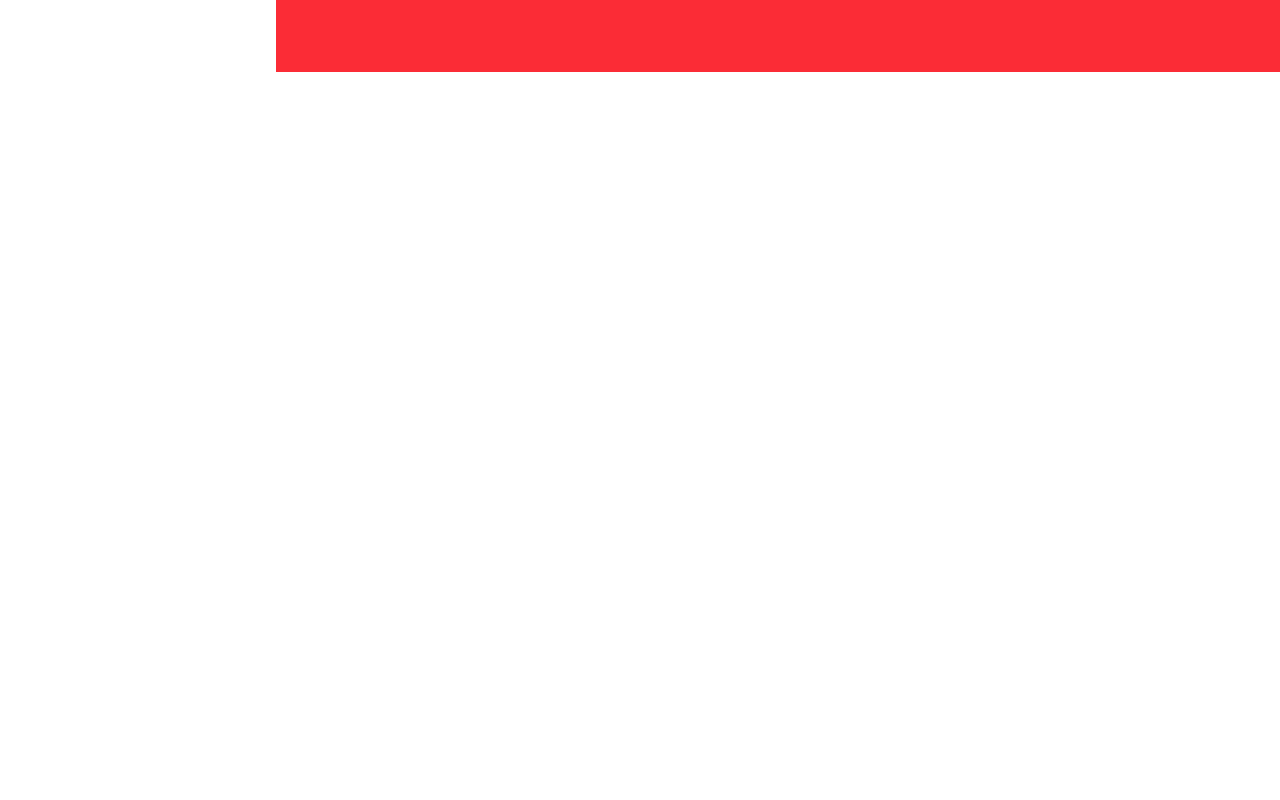
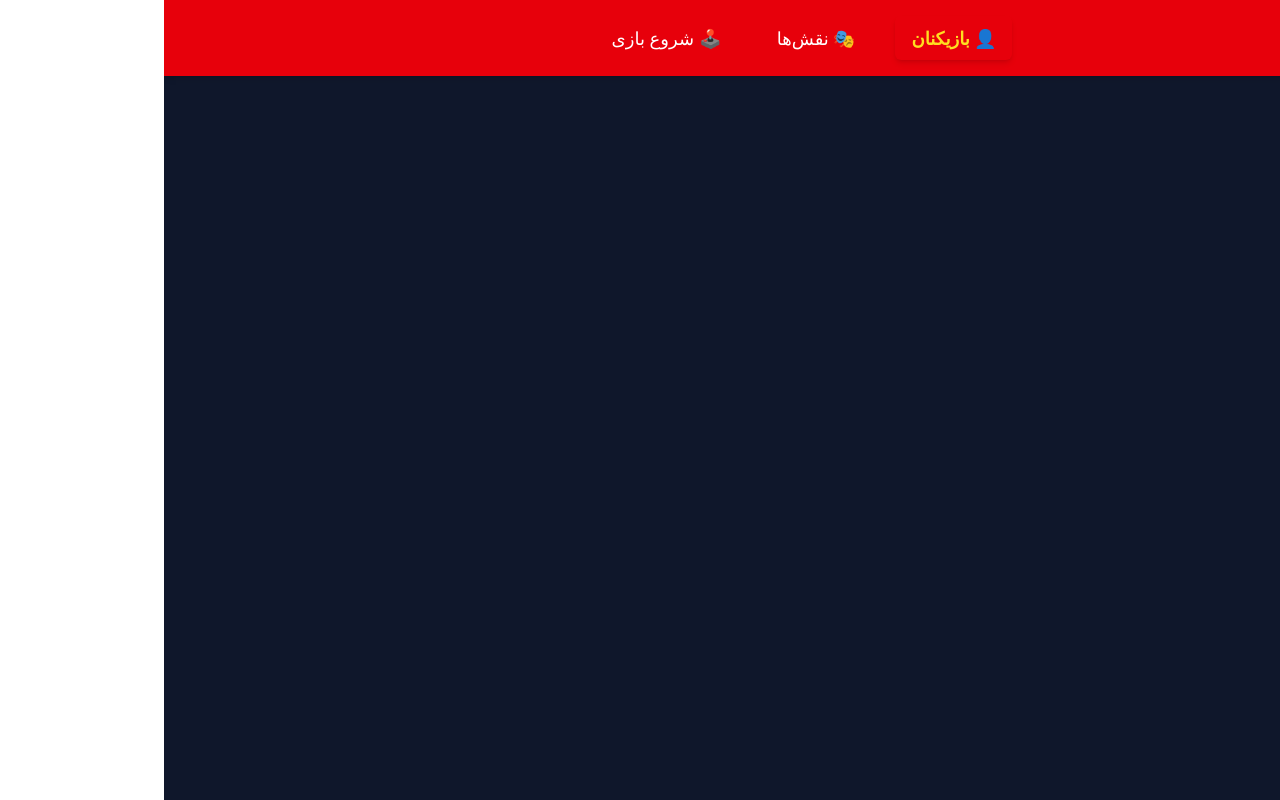
Before and after one commit to amirrr1987/mafia, a Vue app: page / in a window 1280 px wide. Built offline with nearby package versions, Linux system fonts and the light colour scheme.

Commit message:
Update App.vue

```diff
--- a/src/App.vue
+++ b/src/App.vue
@@ -1,21 +1,41 @@
 <template>
-  <nav class="py-6 bg-red-500">
+  <div class="min-h-screen bg-slate-900 text-white font-sans">
+    <!-- Navbar -->
+    <nav class="bg-red-600 shadow-md">
       <div class="container mx-auto px-4">
-      <ul class="flex gap-4">
-        <RouterLink :to="{ name: 'PlayerView' }" class="text-white" active-class="text-yellow-500">
-          PlayerView
+        <ul class="flex gap-6 py-4 justify-center">
+          <RouterLink
+            :to="{ name: 'PlayerView' }"
+            class="px-4 py-2 rounded-md text-lg transition hover:bg-red-700 hover:text-yellow-300"
+            active-class="font-bold shadow-md text-yellow-300"
+          >
+            👤 بازیکنان
           </RouterLink>
-        <RouterLink :to="{ name: 'RoleView' }" class="text-white" active-class="text-yellow-500">
-          RoleView
+          <RouterLink
+            :to="{ name: 'RoleView' }"
+            class="px-4 py-2 rounded-md text-lg transition hover:bg-red-700 hover:text-yellow-300"
+            active-class="font-bold shadow-md text-yellow-300"
+          >
+            🎭 نقش‌ها
           </RouterLink>
-        <RouterLink :to="{ name: 'GameView' }" class="text-white" active-class="text-yellow-500">
-          GameView
+          <RouterLink
+            :to="{ name: 'GameView' }"
+            class="px-4 py-2 rounded-md text-lg transition hover:bg-red-700 hover:text-yellow-300"
+            active-class="font-bold shadow-md text-yellow-300"
+          >
+            🕹️ شروع بازی
           </RouterLink>
         </ul>
       </div>
     </nav>
+
+    <!-- Main Content -->
+    <main class="py-6">
       <RouterView />
+    </main>
+  </div>
 </template>
+
 <script setup lang="ts">
 import { RouterLink, RouterView } from 'vue-router'
 </script>
```
Lines whose indentation alone changed are shown as unchanged.
